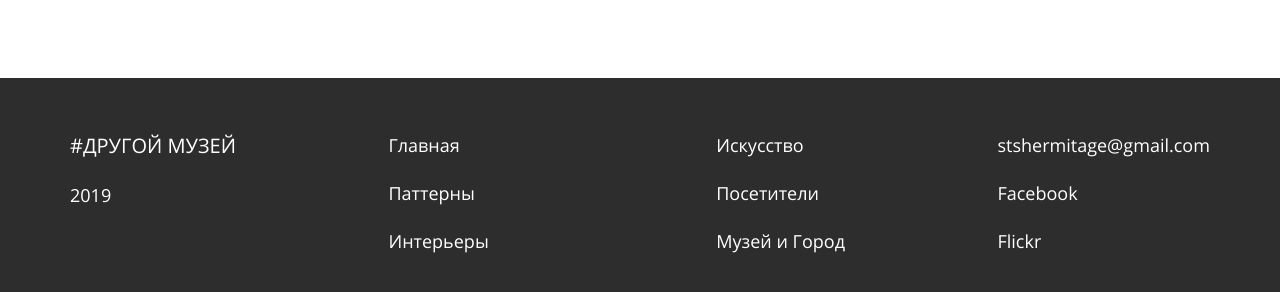
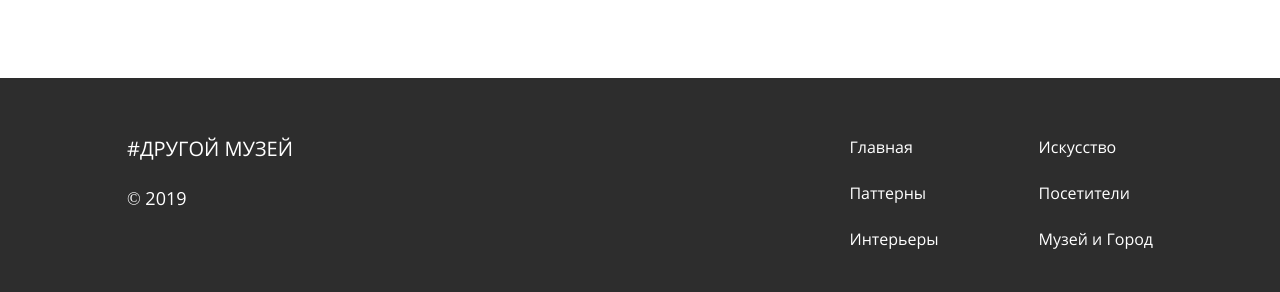
Before and after one commit to alisam1/hermitage, a website: page source/people.html in a window 1280 px wide. Shown: the part 6521-6813 px from the top of the page. Drawn offline with nearby package versions, Linux system fonts and the light colour scheme; files that its build step writes are made by us from their sources; a script that the page names is missing.

Commit message:
New footer

```diff
--- a/source/people.html
+++ b/source/people.html
@@ -86,7 +86,7 @@
        <div class="main-footer__all">
        <div class="main-footer__about">
       <p class="main-footer__hashtag">#ДРУГОЙ МУЗЕЙ</p>
-      <p class="main-footer__year">2019</p>
+      <p class="main-footer__year">© 2019</p>
       </div>
 
       <div class="main-footer__menu">
@@ -103,13 +103,6 @@
         </ul>
       </div>
 
-      <div class="main-footer__social">
-        <ul class="social__list">
-          <li class="social__item"><a href="./">stshermitage@gmail.com</a></li>
-          <li class="social__item"><a href="https://www.facebook.com/">Facebook</a></li>
-          <li class="social__item"><a href="https://www.flickr.com/">Flickr</a></li>
-        </ul>
-      </div>
      </div>
      </div>
    </footer>
--- a/source/sass/blocks/footer.scss
+++ b/source/sass/blocks/footer.scss
@@ -14,6 +14,8 @@
   display: flex;
   flex-direction: row;
   justify-content: space-between;
+  width: 90%;
+  margin: 0 auto;
 }
 
 .main-footer__about
@@ -67,18 +69,23 @@
 {
   display: flex;
   width: 60%;
-  justify-content: space-around;
+  justify-content: flex-end;
 }
 
 .footer__list
 {
   display: flex;
   flex-direction: column;
-  justify-content: space-between;
+  justify-content: flex-end;
   flex-wrap: wrap;
   list-style-type: none;
   padding: 0;
   margin: 0;
+}
+
+.footer__list:nth-child(1)
+{
+  margin-right: 100px;
 }
 
 .footer__item
@@ -89,8 +96,8 @@
 .footer__item a
 {
   font-family: $font-family;
-  font-size: 18px;
-  line-height: 28px;
+  font-size: 16px;
+  line-height: 26px;
   color: #fff;
   text-decoration: none;
 }
@@ -99,7 +106,7 @@
 {
   display: flex;
   flex-direction: column;
-  justify-content: space-between;
+  justify-content: flex-end;
   flex-wrap: wrap;
   list-style-type: none;
   padding: 0;
--- a/source/sass/blocks/interior.scss
+++ b/source/sass/blocks/interior.scss
@@ -143,6 +143,23 @@
     margin: 0 auto;
   }
 
+  .interior__img img:nth-child(1) {
+    margin-right: auto;
+    margin-bottom: 20px;
+}
+
+.lest__img
+{
+  flex-direction: column;
+  margin: 0 auto;
+}
+
+.lest__img img
+{
+  margin: 0 auto;
+  margin-bottom: 20px;
+}
+
   .stairs__img
   {
     flex-direction: column;
```
Also changed, not shown: source/art.html (+0 -7 lines), source/city.html (+0 -7 lines), source/index.html (+1 -1 lines), source/interior.html (+0 -7 lines), source/patterns.html (+0 -7 lines), build/art.html, build/city.html, build/css/style.css, build/css/style.min.css, build/index.html, build/interior.html, build/patterns.html, build/people.html.
